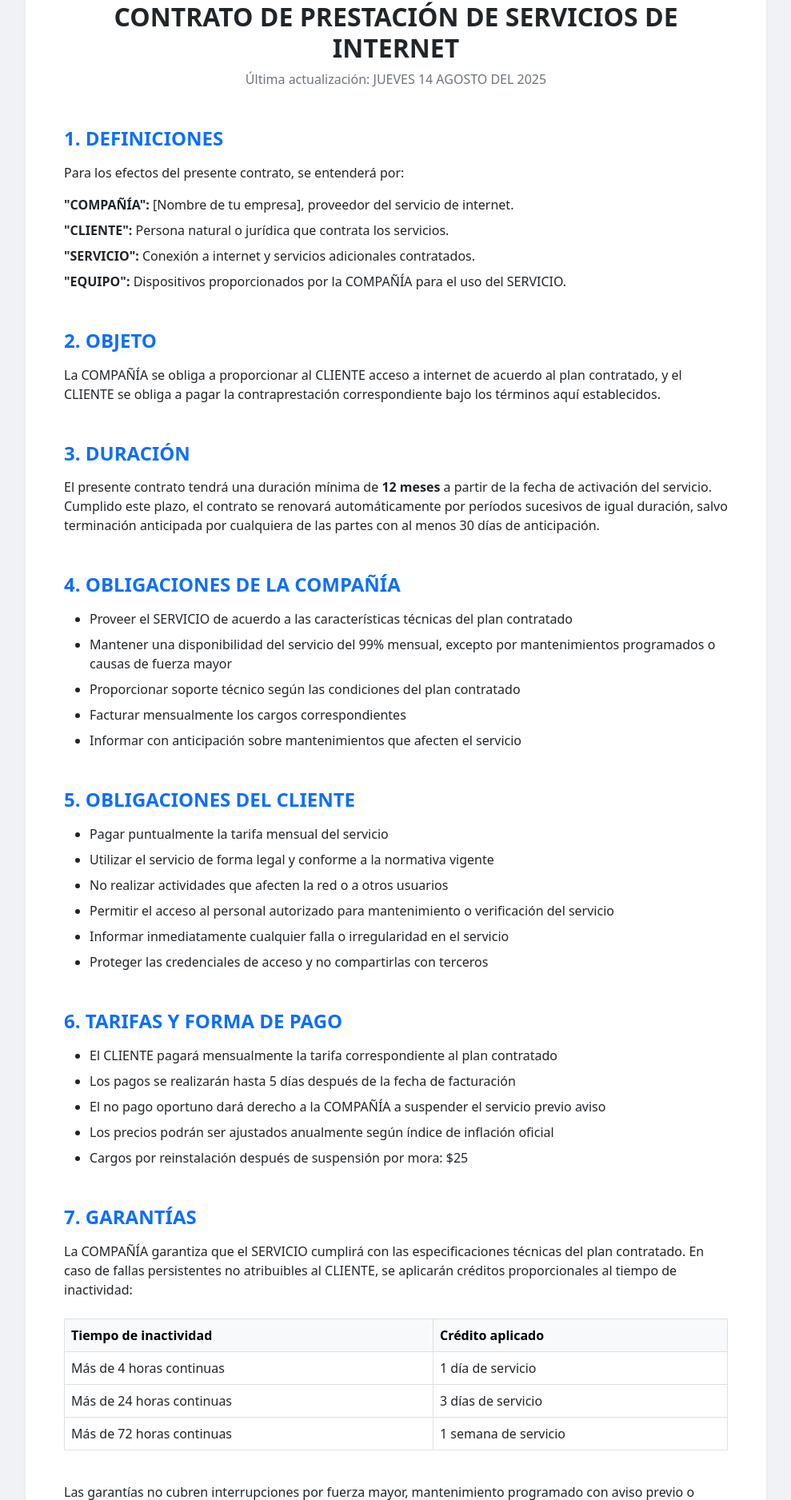
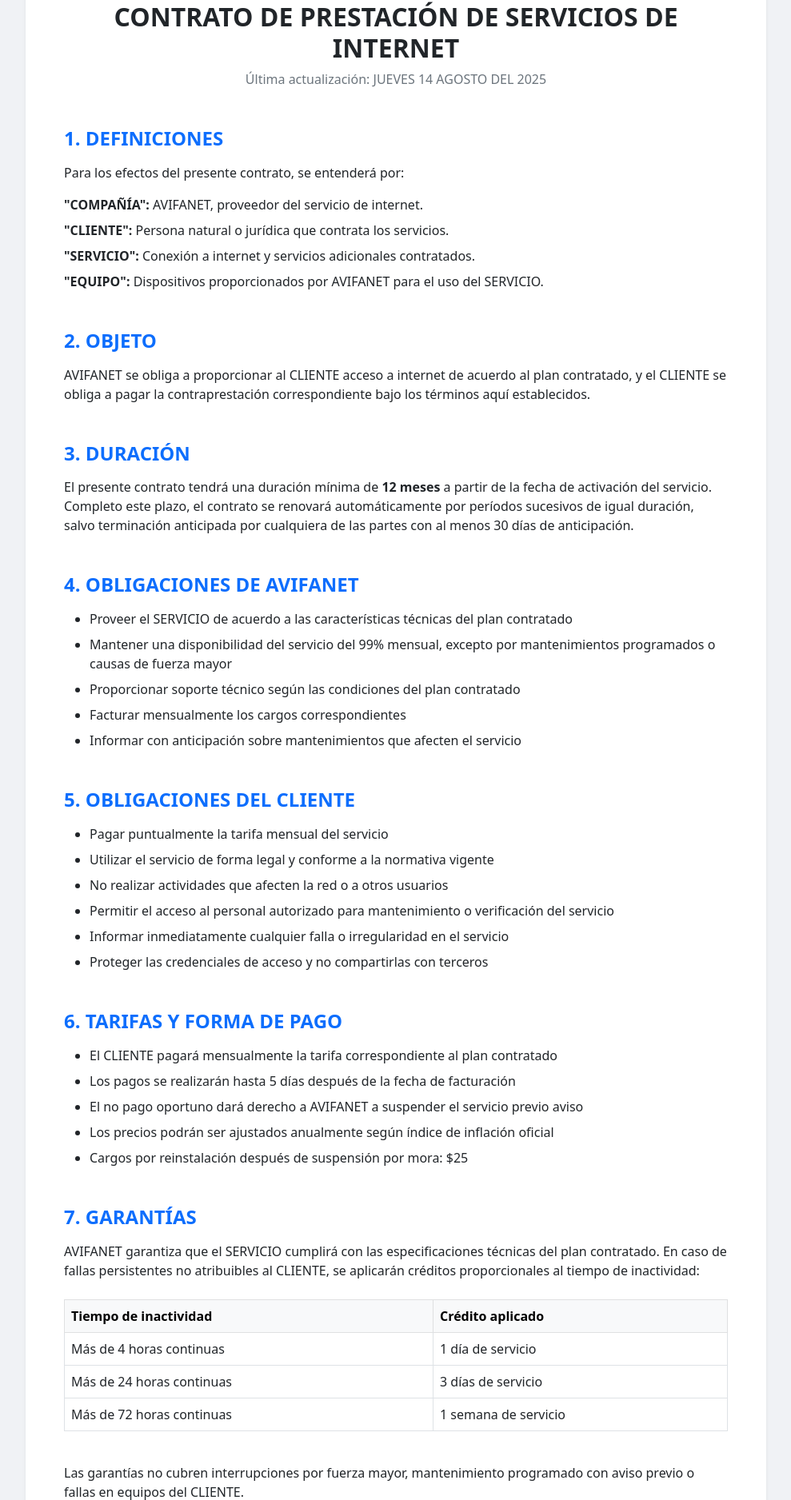
Before and after one commit to Darwinpz/tesisErick, a Flask app: page /contrato in a window 1280 px wide. Shown: the part 383-2259 px from the top of the page at 80% size, without its empty margins (145-1134 px from the left). Run offline with Flask 3, Linux system fonts and the light colour scheme; parts of the project's set-up code (start-up, migrations or seed data) failed here and were passed over; some libraries are stand-ins or nearby versions.

Commit message:
Update contrato.html

```diff
--- a/templates/views/contrato.html
+++ b/templates/views/contrato.html
@@ -32,28 +32,28 @@
                             <h3 class="h4 fw-bold mb-3 text-primary">1. DEFINICIONES</h3>
                             <p>Para los efectos del presente contrato, se entenderá por:</p>
                             <ul class="list-unstyled">
-                                <li class="mb-2"><strong>"COMPAÑÍA":</strong> [Nombre de tu empresa], proveedor del servicio de internet.</li>
+                                <li class="mb-2"><strong>"COMPAÑÍA":</strong> AVIFANET, proveedor del servicio de internet.</li>
                                 <li class="mb-2"><strong>"CLIENTE":</strong> Persona natural o jurídica que contrata los servicios.</li>
                                 <li class="mb-2"><strong>"SERVICIO":</strong> Conexión a internet y servicios adicionales contratados.</li>
-                                <li class="mb-2"><strong>"EQUIPO":</strong> Dispositivos proporcionados por la COMPAÑÍA para el uso del SERVICIO.</li>
+                                <li class="mb-2"><strong>"EQUIPO":</strong> Dispositivos proporcionados por AVIFANET para el uso del SERVICIO.</li>
                             </ul>
                         </div>
 
                         <!-- 2. Objeto -->
                         <div class="mb-5">
                             <h3 class="h4 fw-bold mb-3 text-primary">2. OBJETO</h3>
-                            <p>La COMPAÑÍA se obliga a proporcionar al CLIENTE acceso a internet de acuerdo al plan contratado, y el CLIENTE se obliga a pagar la contraprestación correspondiente bajo los términos aquí establecidos.</p>
+                            <p>AVIFANET se obliga a proporcionar al CLIENTE acceso a internet de acuerdo al plan contratado, y el CLIENTE se obliga a pagar la contraprestación correspondiente bajo los términos aquí establecidos.</p>
                         </div>
 
                         <!-- 3. Duración -->
                         <div class="mb-5">
                             <h3 class="h4 fw-bold mb-3 text-primary">3. DURACIÓN</h3>
-                            <p>El presente contrato tendrá una duración mínima de <strong>12 meses</strong> a partir de la fecha de activación del servicio. Cumplido este plazo, el contrato se renovará automáticamente por períodos sucesivos de igual duración, salvo terminación anticipada por cualquiera de las partes con al menos 30 días de anticipación.</p>
+                            <p>El presente contrato tendrá una duración mínima de <strong>12 meses</strong> a partir de la fecha de activación del servicio. Completo este plazo, el contrato se renovará automáticamente por períodos sucesivos de igual duración, salvo terminación anticipada por cualquiera de las partes con al menos 30 días de anticipación.</p>
                         </div>
 
                         <!-- 4. Obligaciones de la Compañía -->
                         <div class="mb-5">
-                            <h3 class="h4 fw-bold mb-3 text-primary">4. OBLIGACIONES DE LA COMPAÑÍA</h3>
+                            <h3 class="h4 fw-bold mb-3 text-primary">4. OBLIGACIONES DE AVIFANET</h3>
                             <ul>
                                 <li class="mb-2">Proveer el SERVICIO de acuerdo a las características técnicas del plan contratado</li>
                                 <li class="mb-2">Mantener una disponibilidad del servicio del 99% mensual, excepto por mantenimientos programados o causas de fuerza mayor</li>
@@ -82,7 +82,7 @@
                             <ul>
                                 <li class="mb-2">El CLIENTE pagará mensualmente la tarifa correspondiente al plan contratado</li>
                                 <li class="mb-2">Los pagos se realizarán hasta 5 días después de la fecha de facturación</li>
-                                <li class="mb-2">El no pago oportuno dará derecho a la COMPAÑÍA a suspender el servicio previo aviso</li>
+                                <li class="mb-2">El no pago oportuno dará derecho a AVIFANET a suspender el servicio previo aviso</li>
                                 <li class="mb-2">Los precios podrán ser ajustados anualmente según índice de inflación oficial</li>
                                 <li class="mb-2">Cargos por reinstalación después de suspensión por mora: $25</li>
                             </ul>
@@ -91,7 +91,7 @@
                         <!-- 7. Garantías -->
                         <div class="mb-5">
                             <h3 class="h4 fw-bold mb-3 text-primary">7. GARANTÍAS</h3>
-                            <p>La COMPAÑÍA garantiza que el SERVICIO cumplirá con las especificaciones técnicas del plan contratado. En caso de fallas persistentes no atribuibles al CLIENTE, se aplicarán créditos proporcionales al tiempo de inactividad:</p>
+                            <p>AVIFANET garantiza que el SERVICIO cumplirá con las especificaciones técnicas del plan contratado. En caso de fallas persistentes no atribuibles al CLIENTE, se aplicarán créditos proporcionales al tiempo de inactividad:</p>
 
                             <div class="table-responsive my-4">
                                 <table class="table table-bordered">
@@ -128,7 +128,7 @@
                             <ul>
                                 <li class="mb-2"><strong>Mutuo acuerdo:</strong> En cualquier momento</li>
                                 <li class="mb-2"><strong>Iniciativa del CLIENTE:</strong> Después del período mínimo, con 30 días de anticipación</li>
-                                <li class="mb-2"><strong>Iniciativa de la COMPAÑÍA:</strong> Por incumplimiento grave del CLIENTE</li>
+                                <li class="mb-2"><strong>Iniciativa de AVIFANET:</strong> Por incumplimiento grave del CLIENTE</li>
                             </ul>
                             <p class="mt-3">En caso de terminación anticipada por el CLIENTE durante el período mínimo, se aplicará un cargo por terminación equivalente al 50% del saldo pendiente del contrato.</p>
                         </div>
@@ -139,7 +139,7 @@
                             <ul>
                                 <li class="mb-2">Cualquier modificación a este contrato deberá realizarse por escrito</li>
                                 <li class="mb-2">El CLIENTE acepta recibir comunicaciones electrónicas sobre su servicio</li>
-                                <li class="mb-2">Para cualquier controversia, las partes se someten a los tribunales competentes de [ciudad]</li>
+                                <li class="mb-2">Para cualquier controversia, las partes se someten a los tribunales competentes de la ciudad de Machala</li>
                             </ul>
                         </div>
                         <button onclick="window.print()" class="btn btn-outline-primary btn-lg px-4">
```
